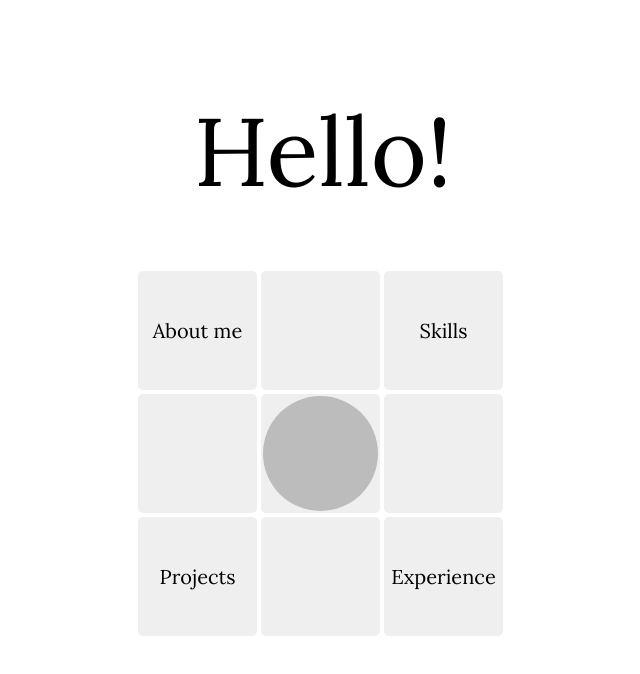
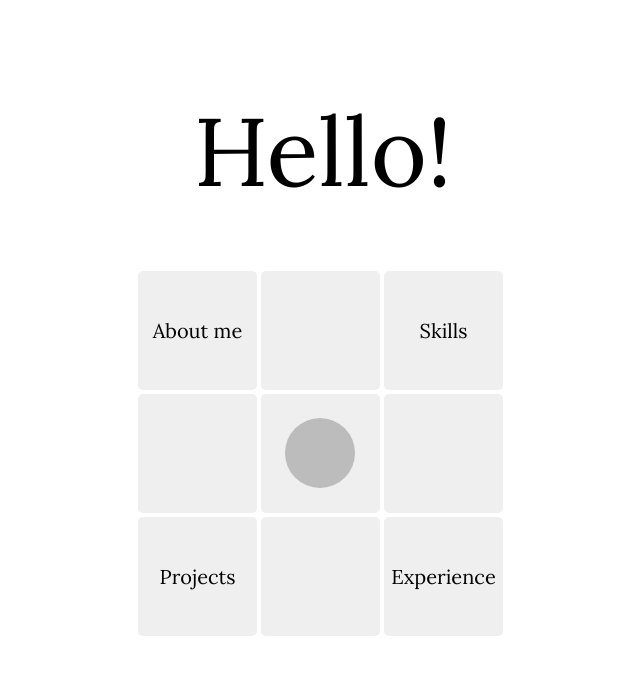
Before and after one commit to Dispersioned/web, a React (Create React App) app: page / in a window 1280 px wide. Shown: the top 674 px of the page, without its empty margins (317-957 px from the left). Built offline with nearby package versions, Linux system fonts and the light colour scheme.

Commit message:
make cursor smaller

```diff
--- a/src/components/Dice/style.ts
+++ b/src/components/Dice/style.ts
@@ -33,8 +33,8 @@ export const Cell = styled.div`
 
 export const Pointer = styled(motion.div)`
   cursor: pointer;
-  width: 115px;
-  height: 115px;
+  width: 70px;
+  height: 70px;
   background-color: #bcbcbc;
   border-radius: 50%;
   position: relative;
```
